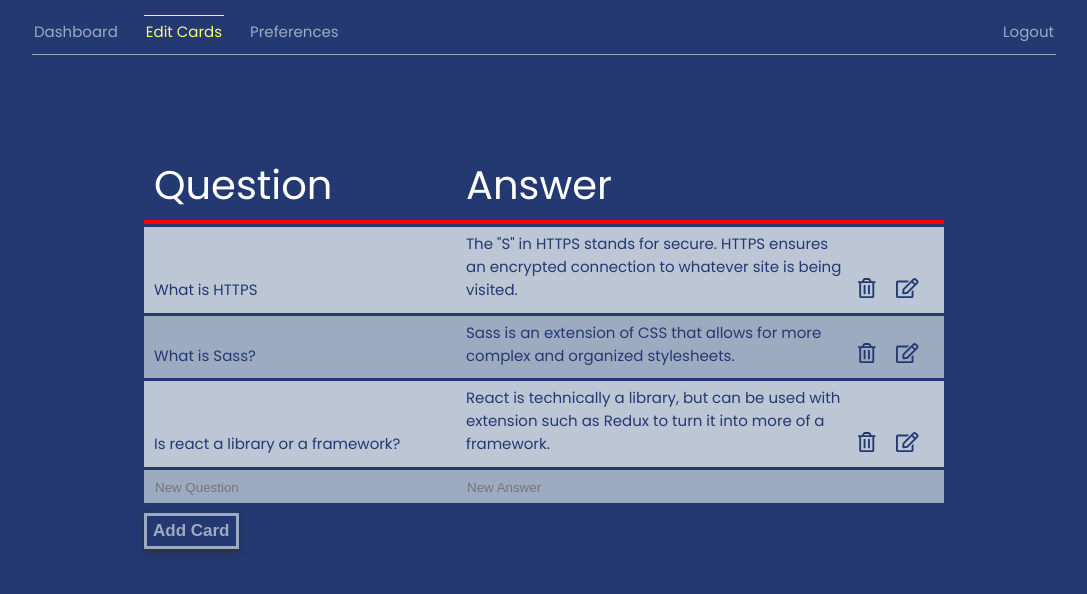
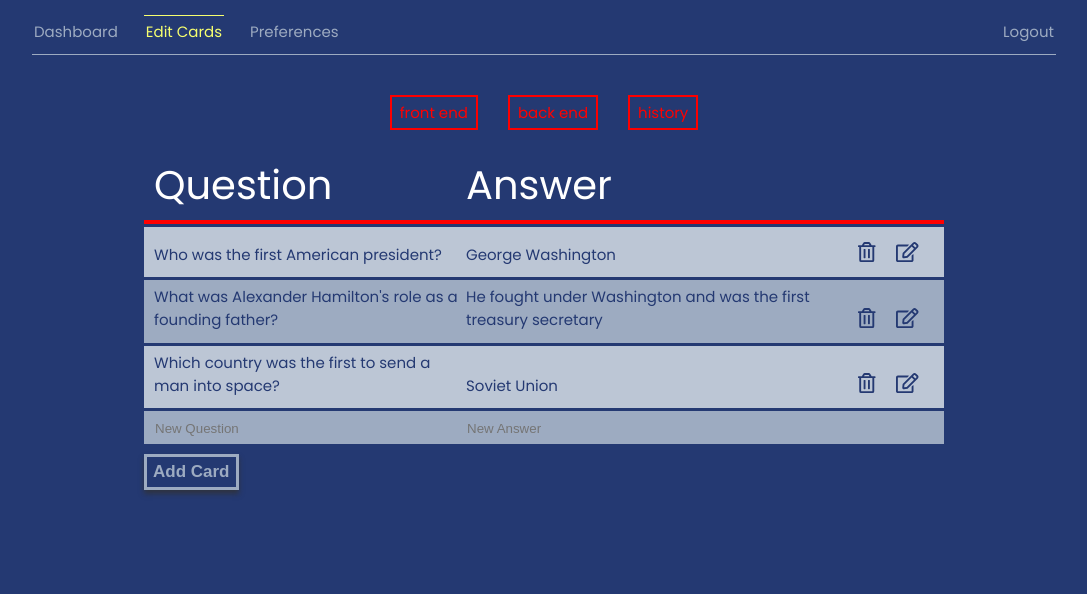
Before and after one commit to chingu-voyage4/Bears-Team-9, a React (Create React App) app in the folder client/: page /edit in a window 1280 px wide. Shown: the top 594 px of the page, without its empty margins (96-1183 px from the left). Built offline with nearby package versions, Linux system fonts and the light colour scheme.

Commit message:
Add mapStateToProps to edit page

```diff
--- a/client/src/components/StackChoice.jsx
+++ b/client/src/components/StackChoice.jsx
@@ -1,7 +1,9 @@
 import React from 'react';
 
 const stackChoice = (props) => {
-
+    return (
+        <span className="btn btn--stackchoice">{props.name}</span>
+    );
 };
 
 export default stackChoice;
--- a/client/src/containers/EditPage.jsx
+++ b/client/src/containers/EditPage.jsx
@@ -1,14 +1,23 @@
 import React, { Component } from 'react';
 import FlashcardTable from './FlashcardTable';
+import StackChoiceContainer from './StackChoiceContainer';
+
+import { connect } from 'react-redux';
 
 class EditPage extends Component {
     render () {
         return (
             <div>
+                <StackChoiceContainer />
                 <FlashcardTable />
             </div>
         );
     }
 }
 
-export default EditPage;
+const mapStateToProps = state => {
+    return {
+        stacks: state.card.stacks
+    }
+}
+export default connect(mapStateToProps)(EditPage);
--- a/client/src/containers/FlashcardTable.jsx
+++ b/client/src/containers/FlashcardTable.jsx
@@ -6,25 +6,25 @@ import { connect } from 'react-redux';
 
 class FlashcardTable extends Component {
     state = {
-        category: 'front end',
-        cards: [
-            {
-                id: 1,
-                front: 'What is HTTPS',
-                back: 'The "S" in HTTPS stands for secure. HTTPS ensures an encrypted connection to whatever site is being visited.'
-            },
-            {
-                id: 2,
-                front: 'What is Sass?',
-                back: 'Sass is an extension of CSS that allows for more complex and organized stylesheets.'
-            },
-            {
-                id: 3,
-                front: 'Is react a library or a framework?',
-                back: 'React is technically a library, but can be used with extension such as Redux to turn it into more of a framework.'
-            }
-        ],
-        id: 'stack_1',
+        // category: 'front end',
+        // cards: [
+        //     {
+        //         id: 1,
+        //         front: 'What is HTTPS',
+        //         back: 'The "S" in HTTPS stands for secure. HTTPS ensures an encrypted connection to whatever site is being visited.'
+        //     },
+        //     {
+        //         id: 2,
+        //         front: 'What is Sass?',
+        //         back: 'Sass is an extension of CSS that allows for more complex and organized stylesheets.'
+        //     },
+        //     {
+        //         id: 3,
+        //         front: 'Is react a library or a framework?',
+        //         back: 'React is technically a library, but can be used with extension such as Redux to turn it into more of a framework.'
+        //     }
+        // ],
+        // id: 'stack_1',
         newFront: '',
         newBack: '',
         modalShow: false,
@@ -118,7 +118,7 @@ class FlashcardTable extends Component {
                 currentFront={this.state.currentFront}
                 currentBack={this.state.currentBack} />;
         }
-        const rows = this.state.cards.map((card, i) => {
+        const rows = this.props.cards.cards.map((card, i) => {
             return <FlashcardRow
                 edit={this.editCardHandler.bind(this, card.id)}
                 delete={this.deleteCardHandler.bind(this, card.id)}
@@ -152,11 +152,17 @@ class FlashcardTable extends Component {
     }
 }
 
-// const mapStateToProps = state => {
-//     return {
-//         stacks: state.card.stacks,
-//         currentStack: state.card.currentStackId
-//     }
-// }
-// export default connect(mapStateToProps)(FlashcardTable);
-export default FlashcardTable;
+const mapStateToProps = state => {
+    return {
+        category: state.card.stacks.filter(stack => {
+            return stack.id === state.card.currentStackId;
+        })[0].category,
+        cards: state.card.stacks.filter(stack => {
+            return stack.id === state.card.currentStackId;
+        })[0],
+        id: state.card.currentStackId
+    }
+}
+
+export default connect(mapStateToProps)(FlashcardTable);
+// export default FlashcardTable;
--- /dev/null
+++ b/client/src/containers/StackChoiceContainer.jsx
@@ -0,0 +1,23 @@
+import React, { Component } from 'react';
+import StackChoice from '../components/StackChoice';
+import { connect } from 'react-redux';
+
+class StackChoiceContainer extends Component {
+    render() {
+        const choices = this.props.stacks.map(stack => {
+            return <StackChoice name={ stack.category } key={ stack.id } />
+        });
+        return (
+            <div className='stackChoiceContainer'>
+                {choices}
+            </div>
+        );
+    }
+}
+
+const mapStateToProps = state => {
+    return {
+        stacks: state.card.stacks
+    }
+}
+export default connect(mapStateToProps)(StackChoiceContainer);
--- a/client/src/index.css
+++ b/client/src/index.css
@@ -31,7 +31,20 @@ body {
 
 .btn {
   text-decoration: none;
-  padding: 2px auto; }
+  padding: 2px auto;
+  transition: all .2s; }
+  .btn--stackchoice {
+    display: inline-block;
+    border: 2px solid red;
+    padding: 4px 8px;
+    font-size: 1.5rem;
+    color: red;
+    cursor: pointer; }
+    .btn--stackchoice:hover {
+      color: #fff;
+      background-color: red; }
+    .btn--stackchoice:not(:last-child) {
+      margin-right: 3rem; }
   .btn--navbar {
     padding: 2px 2px;
     display: inline-block;
@@ -183,6 +196,11 @@ body {
         width: 40%;
         display: inline-block; }
 
+.stackChoiceContainer {
+  text-align: center;
+  margin-top: 4rem;
+  margin-bottom: 4rem; }
+
 .dashboard {
   margin: 1.5rem auto;
   max-width: 80%;
--- a/client/src/sass/components/_button.scss
+++ b/client/src/sass/components/_button.scss
@@ -1,6 +1,22 @@
 .btn {
     text-decoration: none;
     padding: 2px auto;
+    transition: all .2s;
+    &--stackchoice {
+        display: inline-block;
+        border: 2px solid $color-red;
+        padding: 4px 8px;
+        font-size: 1.5rem;
+        color: $color-red;
+        cursor: pointer;
+        &:hover {
+            color: $color-white;
+            background-color: $color-red;
+        }
+        &:not(:last-child) {
+            margin-right: 3rem;
+        }
+    }
     &--navbar {
         padding: 2px 2px;
         display: inline-block;
--- /dev/null
+++ b/client/src/sass/components/_stackchoiceContainer.scss
@@ -0,0 +1,5 @@
+.stackChoiceContainer {
+    text-align: center;
+    margin-top: 4rem;
+    margin-bottom: 4rem;
+}
--- a/client/src/sass/main.scss
+++ b/client/src/sass/main.scss
@@ -12,5 +12,6 @@
 @import "components/navbar";
 @import "components/stack";
 @import "components/flashcardTable";
+@import "components/stackchoiceContainer";
 
 @import "pages/dashboard";
--- a/client/src/store/card.js
+++ b/client/src/store/card.js
@@ -8,17 +8,17 @@ const initialState = {
                 {
                     id: 1,
                     front: 'What is HTTPS',
-                    back: 'an internet protocol'
+                    back: 'The "S" in HTTPS stands for secure. HTTPS ensures an encrypted connection to whatever site is being visited.'
                 },
                 {
                     id: 2,
                     front: 'What is Sass',
-                    back: 'a CSS preprocessor'
+                    back: 'Sass is an extension of CSS that allows for more complex and organized stylesheets.'
                 },
                 {
                     id: 3,
                     front: 'is react a library or a framework',
-                    back: 'a library'
+                    back: 'React is technically a library, but can be used with extension such as Redux to turn it into more of a framework.'
                 }
             ],
             id: 'stack_1'
@@ -66,7 +66,7 @@ const initialState = {
             id: 'stack_3'
         }
     ],
-    currentStackId: 'stack_1'
+    currentStackId: 'stack_3'
 }
 
 // REDUCERS
```
